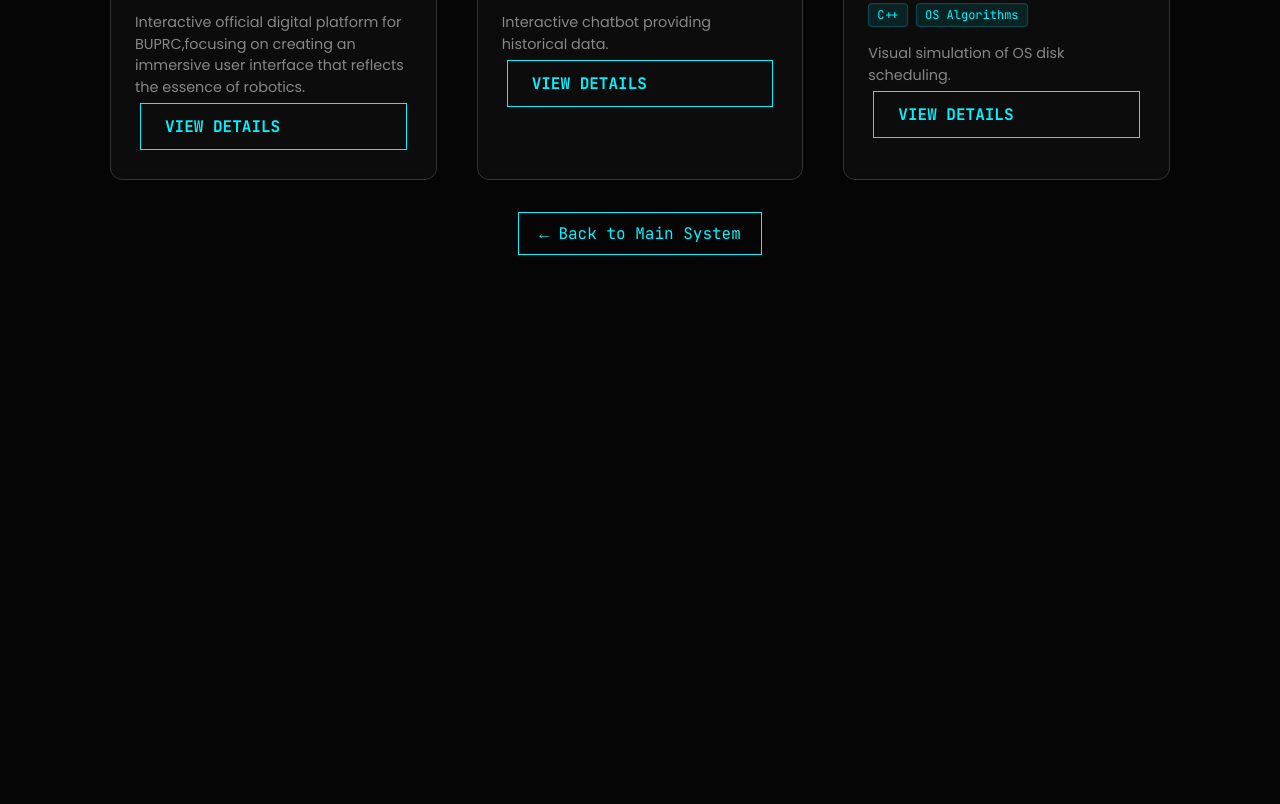
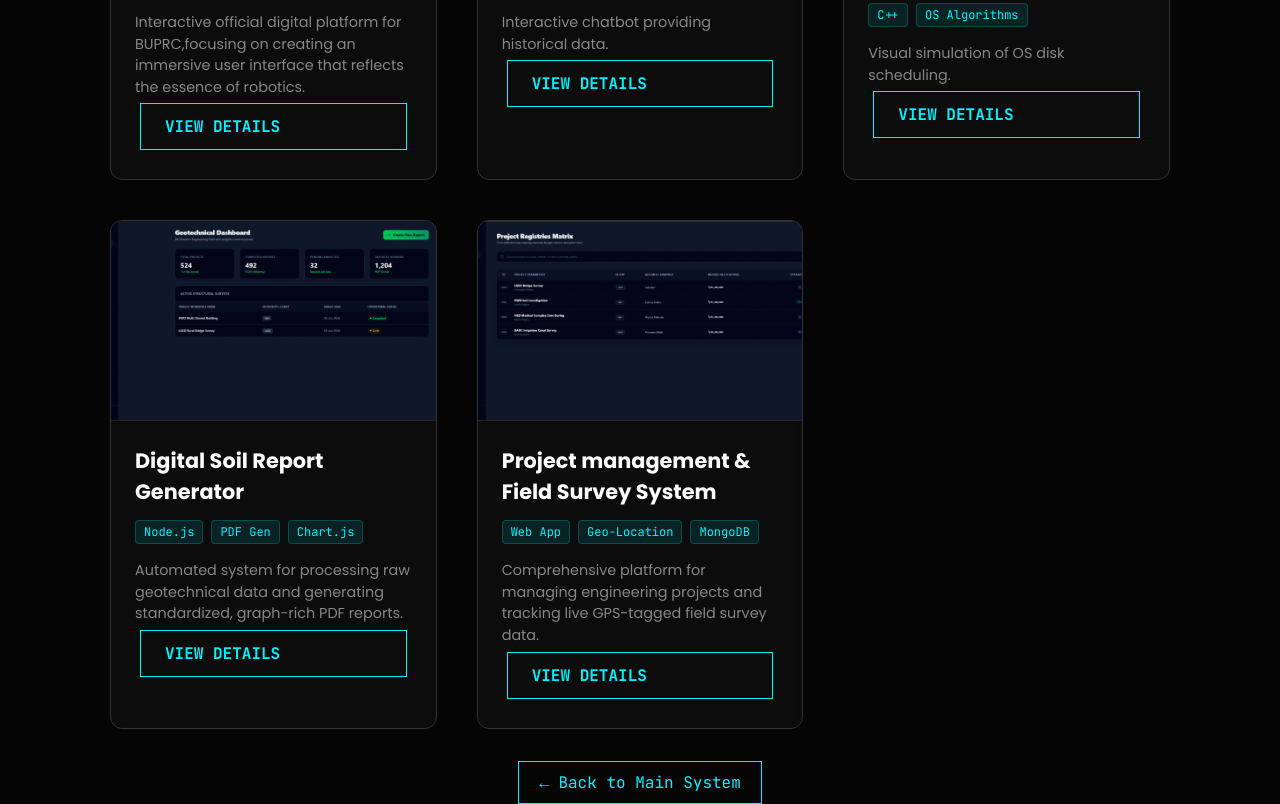
Before and after one commit to Imran0604/My_portfolio, a plain HTML site: page software-projects.html in a window 1280 px wide. Shown: the part 1068-1872 px from the top of the page. Before the commit the page ends 1323 px from the top, so only its background shows below. Drawn offline with Linux system fonts and the light colour scheme.

Commit message:
added new software based project details

```diff
--- a/software-projects.html
+++ b/software-projects.html
@@ -87,8 +87,33 @@
                     <a href="https://github.com/Imran0604/Operating-system-mini-project" class="btn">View Details</a>
                 </div>
             </div>
+
+            <div class="showcase-card">
+                <div class="card-image">
+                    <!-- Remember to add this image to your images folder -->
+                    <img src="images/soil.png" alt="Soil Investigation Generator">
+                </div>
+                <div class="card-content">
+                    <h3>Digital Soil Report Generator</h3>
+                    <div class="tech-tags"><span>Node.js</span><span>PDF Gen</span><span>Chart.js</span></div>
+                    <p>Automated system for processing raw geotechnical data and generating standardized, graph-rich PDF reports.</p>
+                    <a href="https://github.com/Imran0604/Digital-Soil-Investigastion-Report-Generator" class="btn">View Details</a>
+                </div>
+            </div>
+
+            <div class="showcase-card">
+                <div class="card-image">
+                    <!-- Remember to add this image to your images folder -->
+                    <img src="images/survey.png" alt="Field Survey System">
+                </div>
+                <div class="card-content">
+                    <h3>Project management & Field Survey System</h3>
+                    <div class="tech-tags"><span>Web App</span><span>Geo-Location</span><span>MongoDB</span></div>
+                    <p>Comprehensive platform for managing engineering projects and tracking live GPS-tagged field survey data.</p>
+                    <a href="https://github.com/Imran0604/Project-Management-Field-Survey-System" class="btn">View Details</a>
+                </div>
+            </div>
         </div>
-
         <div style="text-align: center;"><a href="index.html#projects" class="back-btn">&larr; Back to Main System</a></div>
     </div>
 </body>
```
Also changed, not shown: images/soil.png (added), images/survey.png (added).
